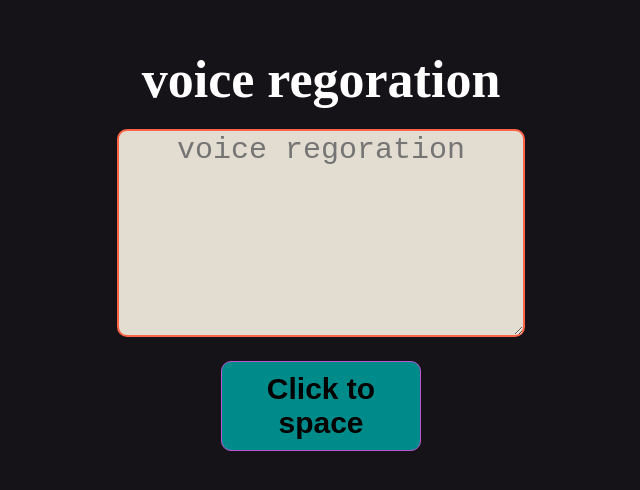
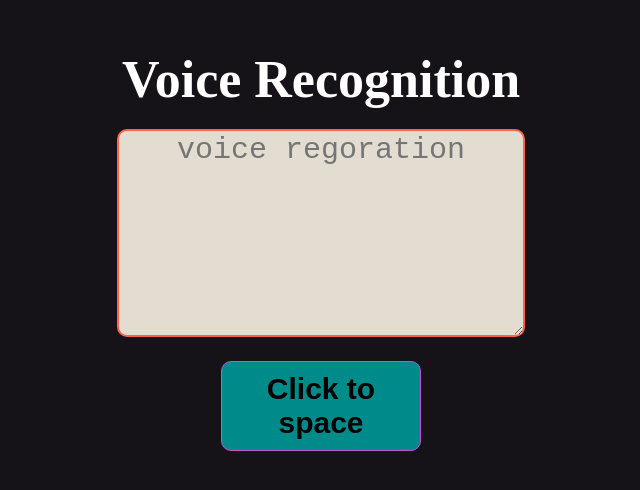
Before and after one commit to mehedi22rifat/js-fun, a plain HTML site: page index.html in a window 1280 px wide. Shown: the whole page, without its empty margins (319-959 px from the left). Drawn offline with Linux system fonts and the light colour scheme.

Commit message:
added all commit

```diff
--- a/index.html
+++ b/index.html
@@ -8,7 +8,7 @@
 </head>
 <body>
    <div class="contaier">
-    <div class="h1"> voice regoration</div>
+    <div class="h1"> Voice Recognition</div>
     <textarea class="textarea" placeholder="voice regoration" name="" id="textBox"></textarea>
     <div>
         <button onclick="voice()" class="btn-click">Click to space</button>
```
